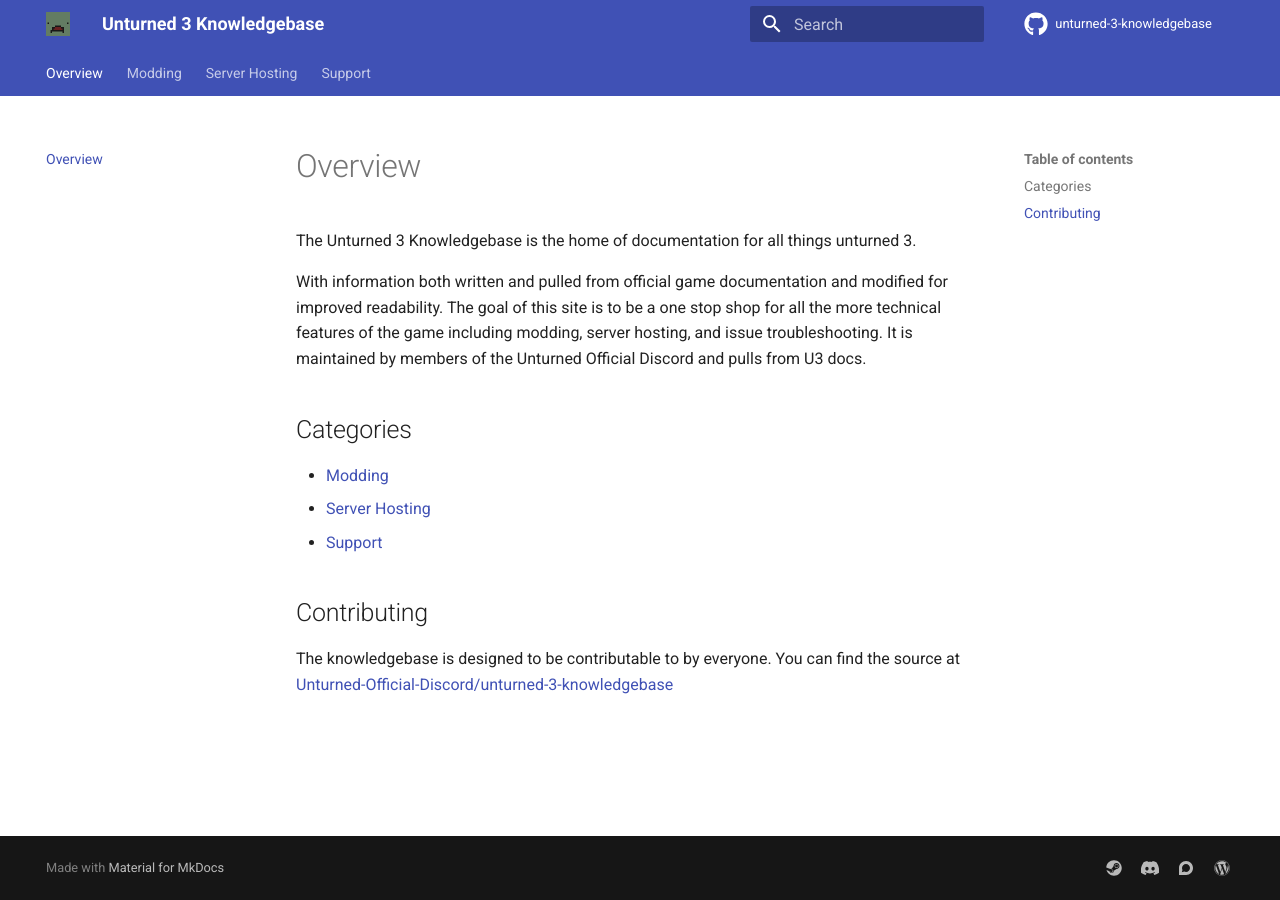
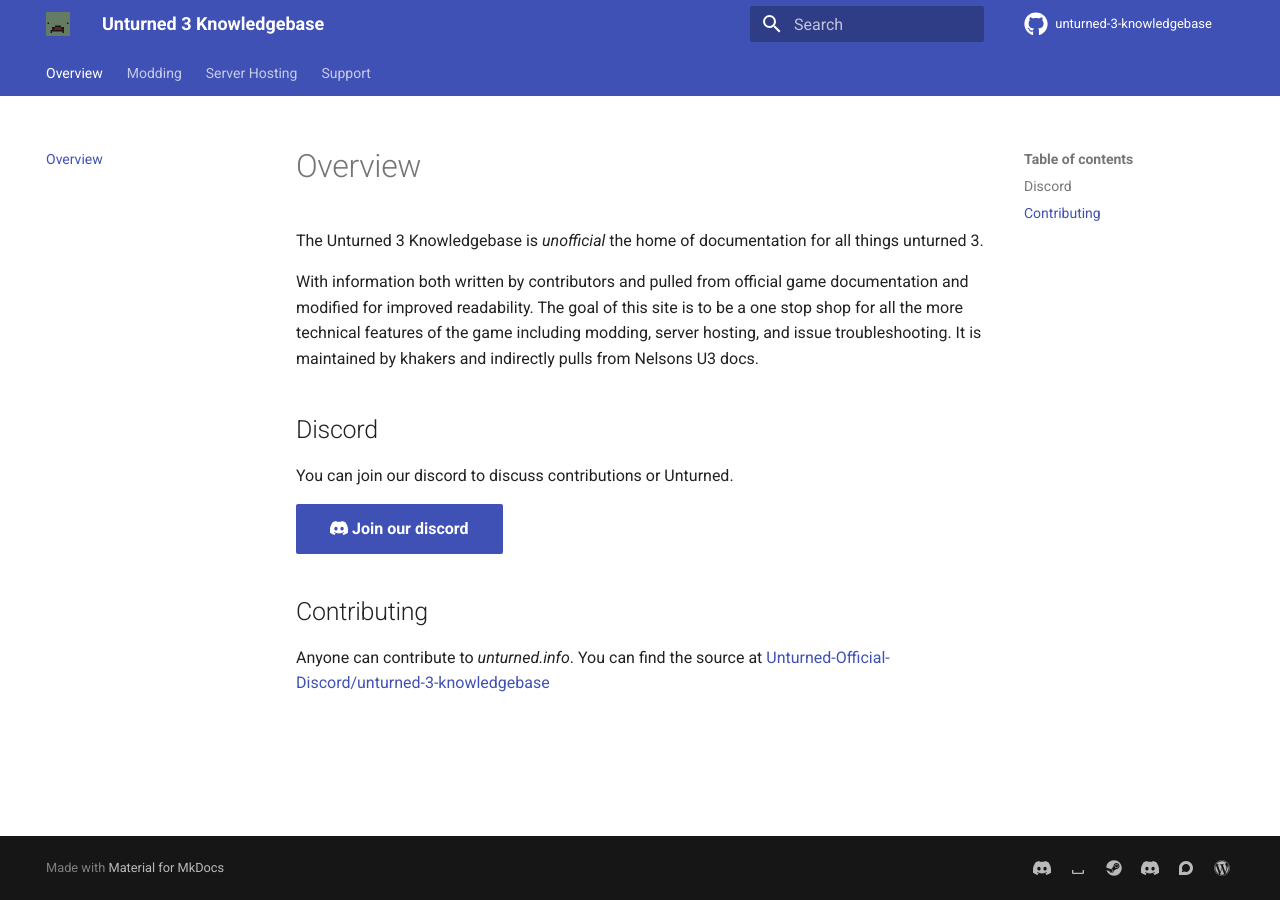
Before and after one commit to unturned-info/unturned-3-knowledgebase, an MkDocs documentation site: the page built from docs/index.md, in a window 1280 px wide. Built offline with MkDocs 1.6.1 and Material for MkDocs 9.7.7, drawn with Linux system fonts in a browser that asks for light colours; comment, search, counter and statistics services are not loaded.

Commit message:
Adds mentions of the discord to pages & the footer

```diff
--- a/docs/index.md
+++ b/docs/index.md
@@ -1,15 +1,15 @@
 # Overview
 
-The Unturned 3 Knowledgebase is the home of documentation for all things unturned 3.
+The Unturned 3 Knowledgebase is *unofficial* the home of documentation for all things unturned 3.
 
-With information both written and pulled from official game documentation and modified for improved readability. The goal of this site is to be a one stop shop for all the more technical features of the game including modding, server hosting, and issue troubleshooting. It is maintained by members of the Unturned Official Discord and pulls from U3 docs.
+With information both written by contributors and pulled from official game documentation and modified for improved readability. The goal of this site is to be a one stop shop for all the more technical features of the game including modding, server hosting, and issue troubleshooting. It is maintained by khakers and indirectly pulls from Nelsons U3 docs.
 
-## Categories
+## Discord
 
-- [Modding](Modding/modding.md)
-- [Server Hosting](Server%20Hosting/ServerHosting.md)
-- [Support](support/Common%20Issues.md)
+You can join our discord to discuss contributions or Unturned.
+
+[:fontawesome-brands-discord: Join our discord](https://discord.gg/PgJCPh6){: .md-button .md-button--primary }
 
 ## Contributing
 
-The knowledgebase is designed to be contributable to by everyone. You can find the source at <https://github.com/Unturned-Official-Discord/unturned-3-knowledgebase>
+Anyone can contribute to *unturned.info*. You can find the source at <https://github.com/Unturned-Official-Discord/unturned-3-knowledgebase>
--- a/mkdocs.yml
+++ b/mkdocs.yml
@@ -24,6 +24,10 @@
   - auto
 extra:
   social:
+    - icon: fontawesome/brands/discord
+      link: https://discord.gg/PgJCPh6
+      name: unturned.info Discord
+    - icon: material/keyboard-space
     - icon: fontawesome/brands/steam
       link: https://store.steampowered.com/app/304930/Unturned/
     - icon: fontawesome/brands/discord
@@ -47,6 +51,9 @@
       repo_url_shorthand: true
       provider: 'github'
       repo: 'unturned-3-knowledgebase'
+  - pymdownx.emoji:
+      emoji_index: !!python/name:materialx.emoji.twemoji
+      emoji_generator: !!python/name:materialx.emoji.to_svg
   - toc:
       permalink: true
 plugins:
```
Also changed, not shown: README.md (+4 -0 lines).
